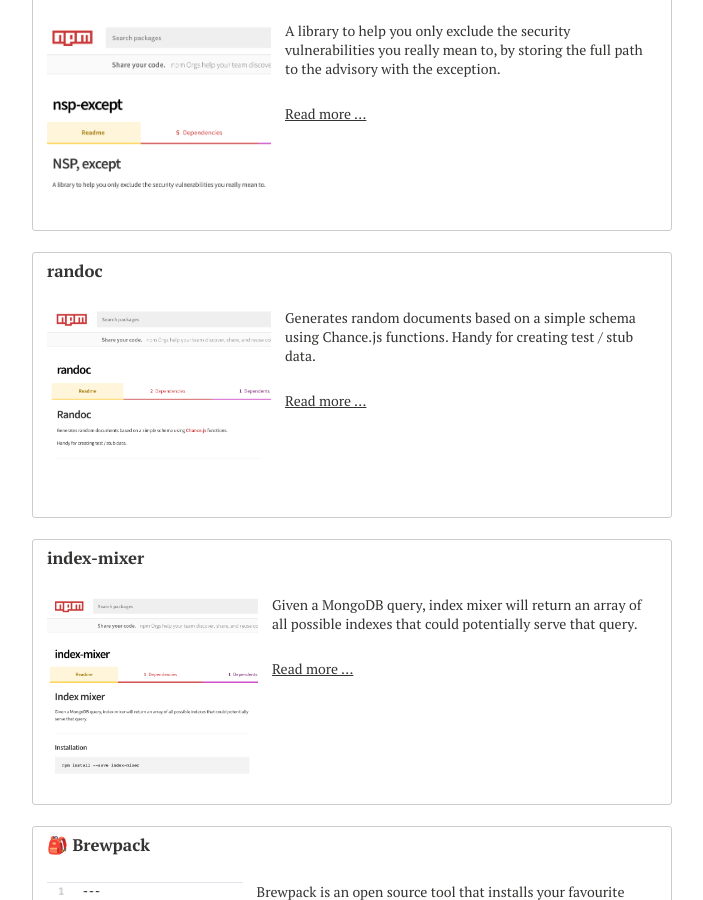
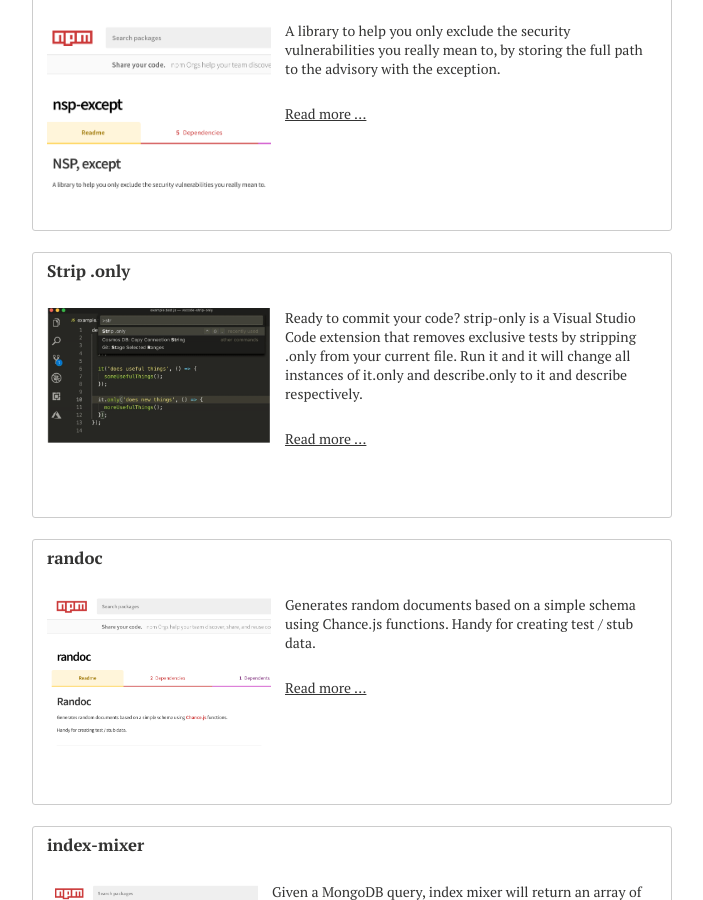
Before and after one commit to rouanw/rouanw.github.io, a Jekyll site: the page built from open-source/index.md, in a window 1280 px wide and 900 px high, scrolled down 933 px. Shown: the whole window, without its empty margins (288-991 px from the left). Built offline with Jekyll 4.4.1, drawn with Linux system fonts in a browser that asks for light colours; nearby versions of some CDN libraries; some web fonts are replaced; comment, search, counter and statistics services are not loaded.

Commit message:
add strip .only to open source page

```diff
--- a/open-source/index.md
+++ b/open-source/index.md
@@ -16,6 +16,8 @@ Here are a few open source projects to which [I've contributed](#contributions)
 {% include _promo.html title="fail-on-react-warn" url="https://www.npmjs.com/package/fail-on-react-warn" imageUrl="images/fail-on-react-warn.png" description="Tired of React warnings slipping into your code base unnoticed? Include fail-on-react-warn in your test setup to fail the build when you have any React warnings during execution." %}
 
 {% include _promo.html title="nsp-except" url="https://www.npmjs.com/package/nsp-except" imageUrl="images/nsp-except.png" description="A library to help you only exclude the security vulnerabilities you really mean to, by storing the full path to the advisory with the exception." %}
+
+{% include _promo.html title="Strip .only" url="https://marketplace.visualstudio.com/items?itemName=rouanw.strip-only" imageUrl="images/strip_only.png" description="Ready to commit your code? strip-only is a Visual Studio Code extension that removes exclusive tests by stripping .only from your current file. Run it and it will change all instances of it.only and describe.only to it and describe respectively." %}
 
 {% include _promo.html title="randoc" url="https://www.npmjs.com/package/randoc" imageUrl="images/randoc.png" description="Generates random documents based on a simple schema using Chance.js functions. Handy for creating test / stub data." %}
 
```
Also changed, not shown: images/strip_only.png (added).
